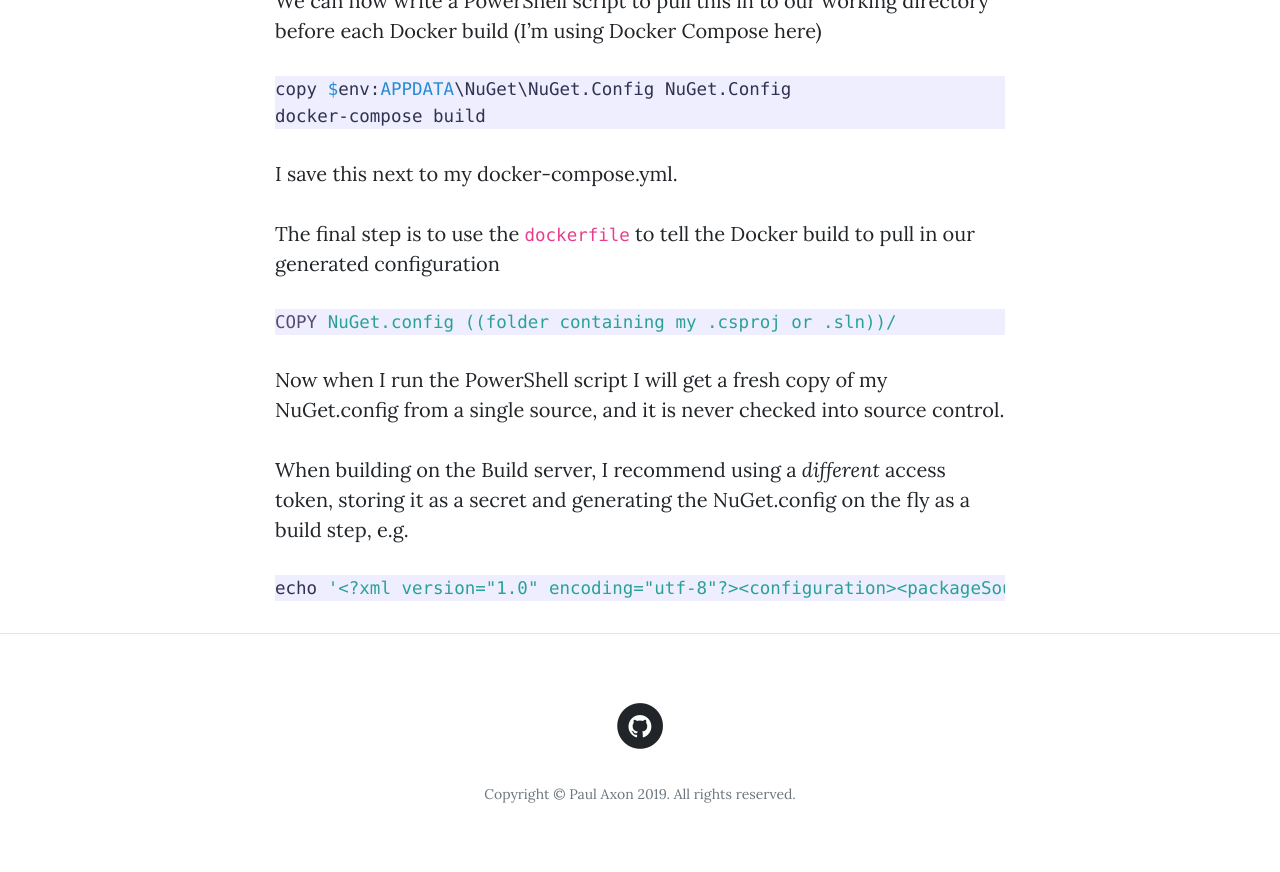
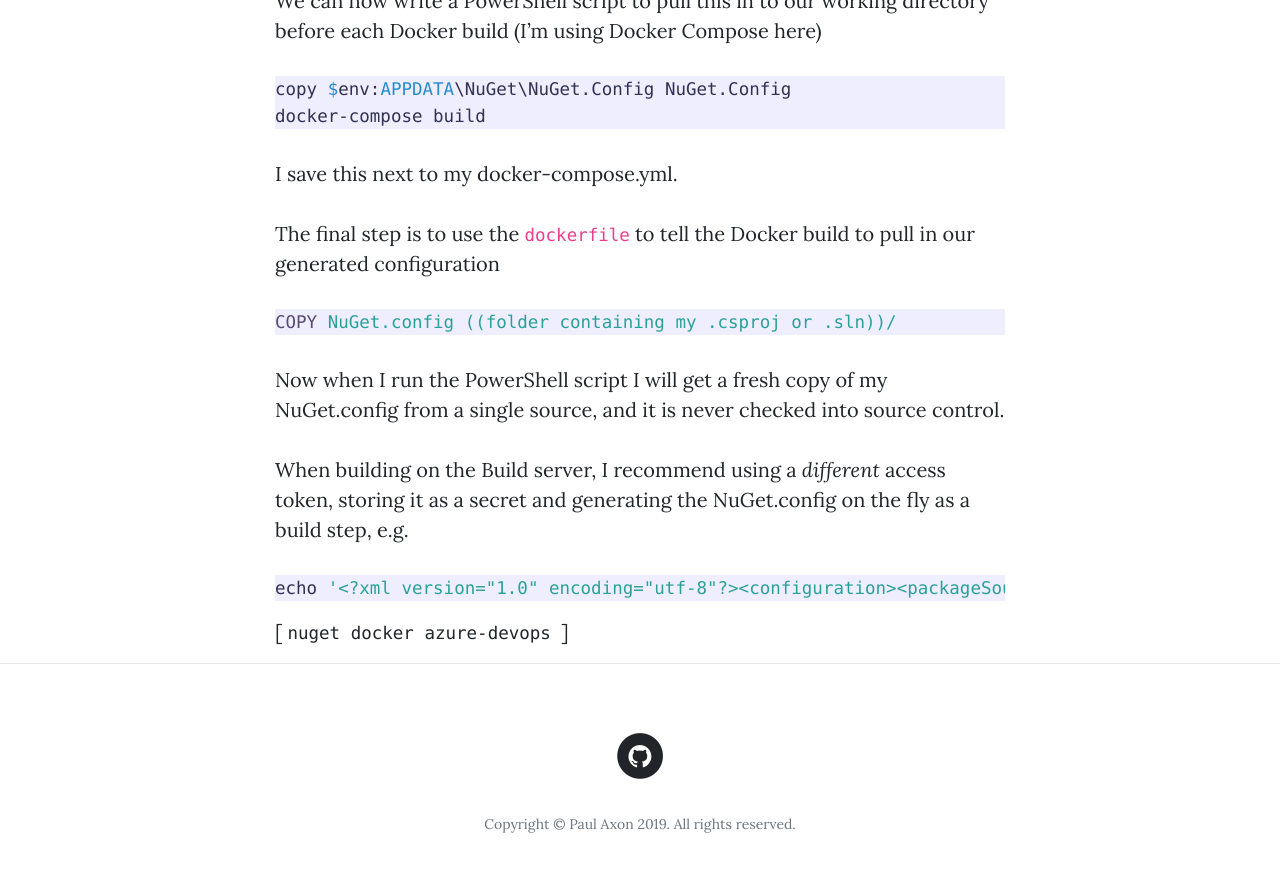
Before and after one commit to paxdev/paxdev.github.io, a Jekyll site: the page built from _posts/2018-11-13-creating-a-local-nuget-config-for-docker-builds.md, in a window 1280 px wide and 900 px high, scrolled down 1511 px. Shown: the top 872 px of the window. Built offline with Jekyll 4.4.1, drawn with Linux system fonts in a browser that asks for light colours; our own code applies the rules of GitHub Pages for plain Markdown files.

Commit message:
Update 2018-11-13-creating-a-local-nuget-config-for-docker-builds.md

```diff
--- a/_posts/2018-11-13-creating-a-local-nuget-config-for-docker-builds.md
+++ b/_posts/2018-11-13-creating-a-local-nuget-config-for-docker-builds.md
@@ -2,6 +2,10 @@
   title: NuGet with Docker Builds
   header:
     subheading: Access Private NuGet Feed In Local Docker Build
+  tags:
+    - nuget
+    - docker
+    - azure-devops
 ---
 
 A Docker build does not necessarily run in a context that is authorised to access a private NuGet feed,
```
